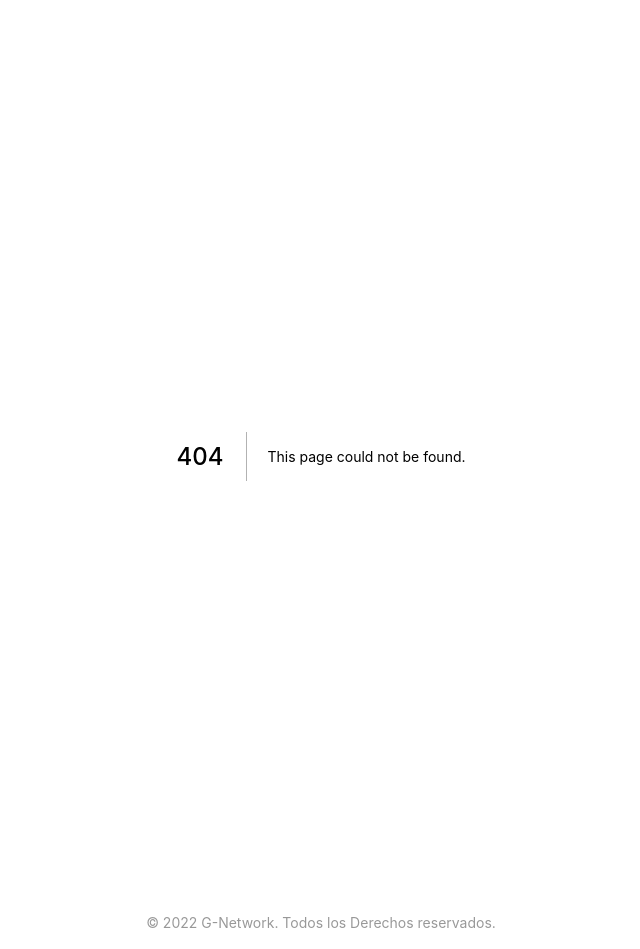
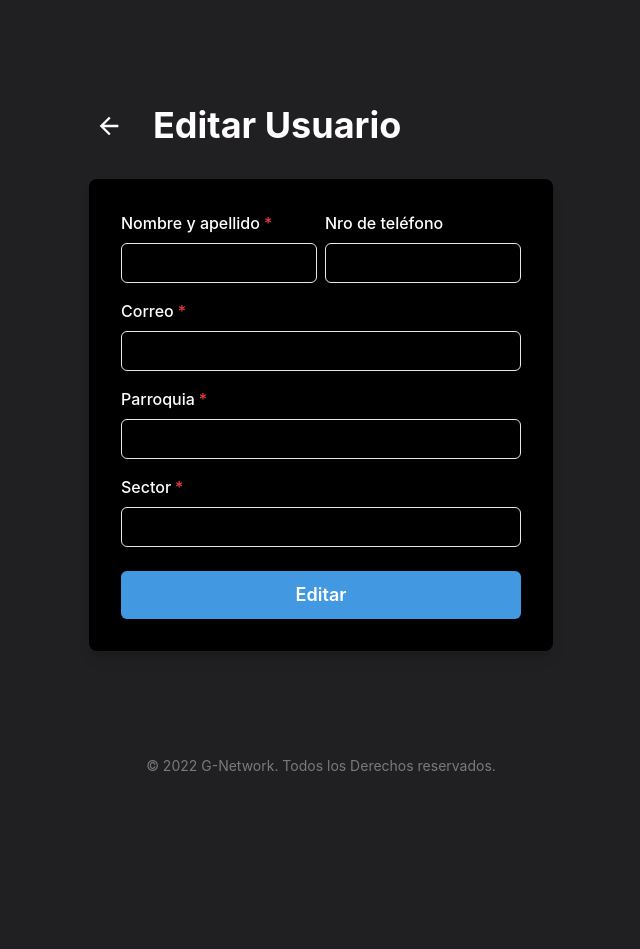
Before and after one commit to xtuu/g-net-user-deploy, a Next.js app: page /edit in a window 1280 px wide. Before the commit this address had no page. Shown: the whole page, without its empty margins (319-959 px from the left). After the commit the page ends 800 px from the top, so only its background shows below. Built offline with nearby package versions, Linux system fonts and the light colour scheme.

Commit message:
UPD add edit item

```diff
--- /dev/null
+++ b/components/edit_form.js
@@ -0,0 +1,113 @@
+import {
+  Flex,
+  Box,
+  FormControl,
+  FormLabel,
+  Input,
+  InputGroup,
+  HStack,
+  InputRightElement,
+  Stack,
+  Button,
+  Heading,
+  Text,
+  useColorModeValue,
+  Link,
+  IconButton,
+  Spacer,
+} from '@chakra-ui/react';
+import { useState } from 'react';
+import { ViewIcon, ViewOffIcon, ArrowBackIcon } from '@chakra-ui/icons';
+
+export default function EditUser() {
+  const [showPassword, setShowPassword] = useState(false);
+
+  return (
+    <Flex
+      align={'center'}
+      justify={'center'}>
+      <Stack spacing={8} mx={'auto'} maxW={'lg'} py={12} px={6}>
+        <Stack
+          direction={{base: 'row',md:"row"}}
+          width={{base:"full",md:'auto'}}
+          alignItems='center'
+          flexGrow={1}>
+            <Link href='/'>
+            <IconButton fontSize={28} icon={<ArrowBackIcon/>} backgroundColor='#202023' ></IconButton>
+            </Link>
+
+          <Heading fontSize={'4xl'} textAlign={'center'} pl={4}>
+            Editar Usuario
+          </Heading>
+
+        </Stack>
+        <Box
+          rounded={'lg'}
+          bg={useColorModeValue('black', 'gray.700')}
+          boxShadow={'lg'}
+          p={8}>
+          <Stack spacing={4}>
+            <HStack>
+              <Box>
+                <FormControl id="firstName" isRequired>
+                  <FormLabel>Nombre y apellido</FormLabel>
+                  <Input type="text" />
+                </FormControl>
+              </Box>
+              <Box>
+                <FormControl id="lastName">
+                  <FormLabel>Nro de teléfono</FormLabel>
+                  <Input type="text" />
+                </FormControl>
+              </Box>
+            </HStack>
+            <FormControl id="email" isRequired>
+              <FormLabel>Correo</FormLabel>
+              <Input type="email" />
+            </FormControl>
+            <FormControl id="email" isRequired>
+              <FormLabel>Parroquia</FormLabel>
+              <Input type="email" />
+            </FormControl>
+            <FormControl id="email" isRequired>
+              <FormLabel>Sector</FormLabel>
+              <Input type="email" />
+            </FormControl>
+            {/* <FormControl id="password" isRequired>
+              <FormLabel>Password</FormLabel>
+              <InputGroup>
+                <Input type={showPassword ? 'text' : 'password'} />
+                <InputRightElement h={'full'}>
+                  <Button
+                    variant={'ghost'}
+                    onClick={() =>
+                      setShowPassword((showPassword) => !showPassword)
+                    }>
+                    {showPassword ? <ViewIcon /> : <ViewOffIcon />}
+                  </Button>
+                </InputRightElement>
+              </InputGroup>
+            </FormControl> */}
+            <Stack spacing={10} pt={2}>
+              <Button
+                loadingText="Submitting"
+                size="lg"
+                bg={'blue.400'}
+                color={'white'}
+                _hover={{
+                  bg: 'blue.500',
+                }}>
+                Editar
+              </Button>
+            </Stack>
+            {/* <Stack pt={6}>
+              <Text align={'center'}>
+                Already a user? <Link color={'blue.400'}>Login</Link>
+              </Text>
+            </Stack> */}
+          </Stack>
+        </Box>
+      </Stack>
+    </Flex>
+  );
+}
--- a/lib/theme.js
+++ b/lib/theme.js
@@ -4,7 +4,10 @@ import { mode } from "@chakra-ui/theme-tools";
 const styles = {
   global: props => ({
     body: {
-      bg: mode('#f0e7db','#202023')(props)
+      bg: mode('#202023','#202023')(props),
+      color: mode('#FFFDFD','#FFFDFD')(props),
+
+
     }
   })
 }
@@ -23,17 +26,17 @@ const components = {
       }
     }
   },
-  Link: {
-    baseStyle: props => ({
-      color: mode('#3d7aed',"#ff63c3")(props),
-      textUnderlineOffset:3,
-    })
-  }
+  // Link: {
+  //   baseStyle: props => ({
+  //     color: mode('#3d7aed',"#ff63c3")(props),
+  //     textUnderlineOffset:3,
+  //   })
+  // }
 }
 
-const fonts = {
-  heading: "'M PLUS Rounded 1c'"
-}
+// const fonts = {
+//   heading: "'M PLUS Rounded 1c'"
+// }
 
 const colors = {
   glassTeal: '#88ccca'
@@ -46,7 +49,7 @@ const config = {
 
 const theme = extendTheme({
   config,styles,components,
-  colors,fonts,
+  colors,
 })
 
 export default theme;
--- /dev/null
+++ b/pages/edit.js
@@ -0,0 +1,16 @@
+
+import { Box } from "@chakra-ui/react";
+import EditUser from "../components/edit_form";
+
+
+
+const EditPage = ( ) => {
+  return (
+    <Box>
+      <EditUser/>
+    </Box>
+  )
+}
+
+
+export default EditPage;
--- a/pages/index.js
+++ b/pages/index.js
@@ -2,7 +2,10 @@ import { Box, Container, Image,Button, Link } from "@chakra-ui/react";
 import SearchContainer from "../components/search_input";
 
 
+
 const IndexPage = ( ) => {
+
+
   return (
     <Container>
       <Box >
```
Also changed, not shown: components/search_input.js (+24 -6 lines), package.json (+3 -6 lines), 1 other file (tests, documents, lock files or other folders).
